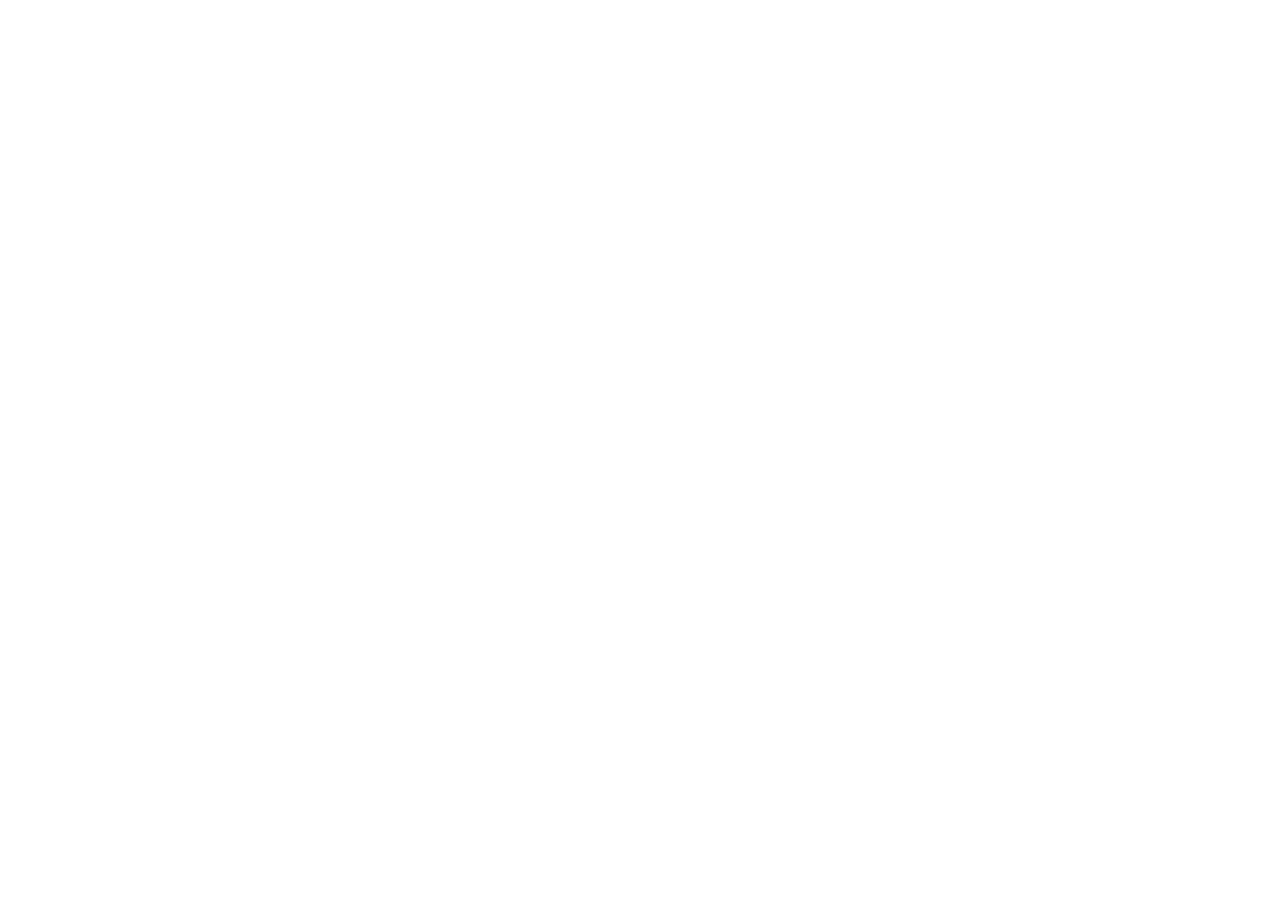
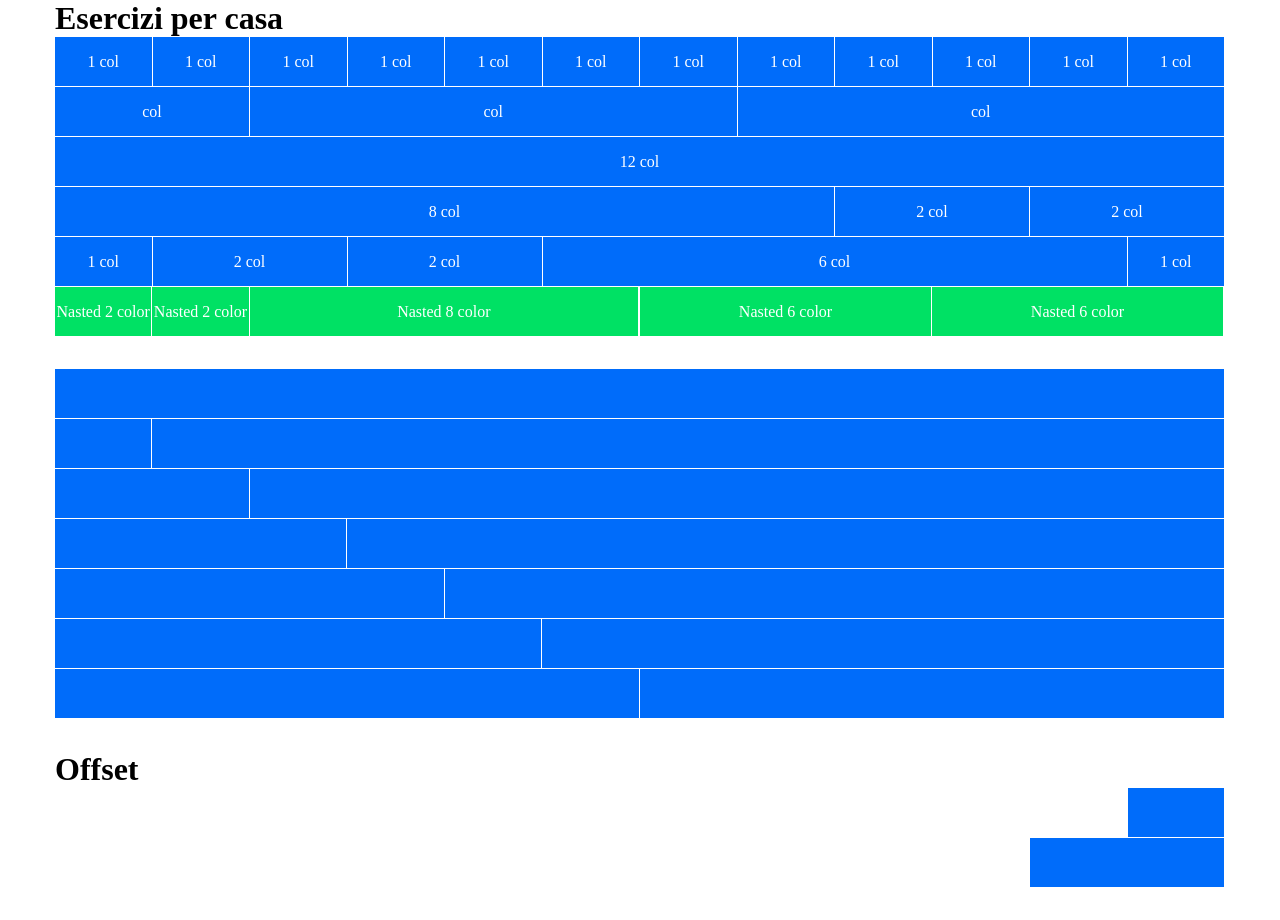
Before and after one commit to Alessandro9827/html-css-12bool, a plain HTML site: page index.html in a window 1280 px wide. Before the commit the page ends 800 px from the top, so only its background shows below. Drawn offline with Linux system fonts and the light colour scheme.

Commit message:
first and second sector

```diff
--- a/CSS/12bool.css
+++ b/CSS/12bool.css
@@ -21,7 +21,7 @@
     flex: 0 0 auto;
 }
 
-/* Flex: 0 0 auto;
+/* Flex: 0 0 auto
 .col{
     flex-grow: 1;
     flex-basis: 0;
--- a/CSS/style.css
+++ b/CSS/style.css
@@ -1 +1,23 @@
 /*Regole Generali CSS*/
+
+[class^="col-"] {
+    background-color: #006CFA;
+    color: white;
+    height: 50px;
+    border-bottom: 1px solid white;
+    border-right: 1px solid white;
+}
+
+.flex-center {
+    display: flex;
+    justify-content: center;
+    align-items: center;
+}
+
+.bc-green {
+    background-color: #00E164;
+}
+
+.row {
+    margin-bottom: 2rem;
+}
--- a/index.html
+++ b/index.html
@@ -11,7 +11,143 @@
 </head>
 <body>
     <main class="container">
+        <h1>Esercizi per casa</h1>
+        <div class="row">
+            <div class="col-1 flex-center">
+                <p>1 col</p>
+            </div>
+            <div class="col-1 flex-center">
+                <p>1 col</p>
+            </div>
+            <div class="col-1 flex-center">
+                <p>1 col</p>
+            </div>
+            <div class="col-1 flex-center">
+                <p>1 col</p>
+            </div>
+            <div class="col-1 flex-center">
+                <p>1 col</p>
+            </div>
+            <div class="col-1 flex-center">
+                <p>1 col</p>
+            </div>
+            <div class="col-1 flex-center">
+                <p>1 col</p>
+            </div>
+            <div class="col-1 flex-center">
+                <p>1 col</p>
+            </div>
+            <div class="col-1 flex-center">
+                <p>1 col</p>
+            </div>
+            <div class="col-1 flex-center">
+                <p>1 col</p>
+            </div>
+            <div class="col-1 flex-center">
+                <p>1 col</p>
+            </div>
+            <div class="col-1 flex-center">
+                <p>1 col</p>
+            </div>
+            <div class="col-2 flex-center">
+                <p>col</p>
+            </div>
+            <div class="col-5 flex-center">
+                <p>col</p>
+            </div>
+            <div class="col-5 flex-center">
+                <p>col</p>
+            </div>
+            <div class="col-12 flex-center">
+                <p>12 col</p>
+            </div>
+            <div class="col-8 flex-center">
+                <p>8 col</p>
+            </div>
+            <div class="col-2 flex-center">
+                <p>2 col</p>
+            </div>
+            <div class="col-2 flex-center">
+                <p>2 col</p>
+            </div>
+            <div class="col-1 flex-center">
+                <p>1 col</p>
+            </div>
+            <div class="col-2 flex-center">
+                <p>2 col</p>
+            </div>
+            <div class="col-2 flex-center">
+                <p>2 col</p>
+            </div>
+            <div class="col-6 flex-center">
+                <p>6 col</p>
+            </div>
+            <div class="col-1 flex-center">
+                <p>1 col</p>
+            </div>
+            <div class="col-6">
+                <div class="row">
+                    <div class="col-2 bc-green flex-center">
+                        <p>Nasted 2 color</p>
+                    </div>
+                    <div class="col-2 bc-green flex-center">
+                        <p>Nasted 2 color</p>
+                    </div>
+                    <div class="col-8 bc-green flex-center">
+                        <p>Nasted 8 color</p>
+                    </div>
+                </div>
+            </div>
+            <div class="col-6">
+                <div class="row">
+                    <div class="col-6 bc-green flex-center">
+                        <p>Nasted 6 color</p>
+                    </div>
+                    <div class="col-6 bc-green flex-center">
+                        <p>Nasted 6 color</p>
+                    </div>
+                </div>
 
+            </div>
+        </div>
+        <div class="row">
+            <div class="col-12"></div>
+            <div class="col-12">
+                <div class="row">
+                    <div class="col-1"></div>
+                </div>
+            </div>
+            <div class="col-12">
+                <div class="row">
+                    <div class="col-2"></div>
+                </div>
+            </div>
+            <div class="col-12">
+                <div class="row">
+                    <div class="col-3"></div>
+                </div>
+            </div>
+            <div class="col-12">
+                <div class="row">
+                    <div class="col-4"></div>
+                </div>
+            </div>
+            <div class="col-12">
+                <div class="row">
+                    <div class="col-5"></div>
+                </div>
+            </div>
+            <div class="col-12">
+                <div class="row">
+                    <div class="col-6"></div>
+                </div>
+            </div>
+        </div>
+        <h1>Offset</h1>
+        <div class="row">
+            <div class="col-1 col-offset-11"></div>
+            <div class="col-2 col-offset-10"></div>
+        </div>
     </main>
 </body>
 </html>
```
